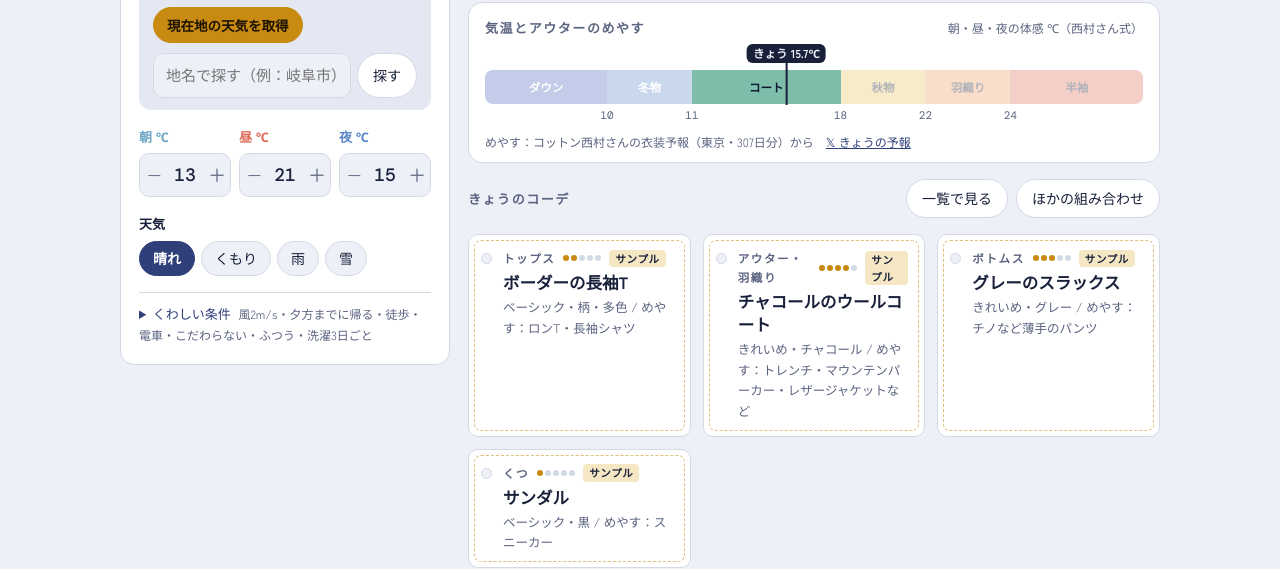
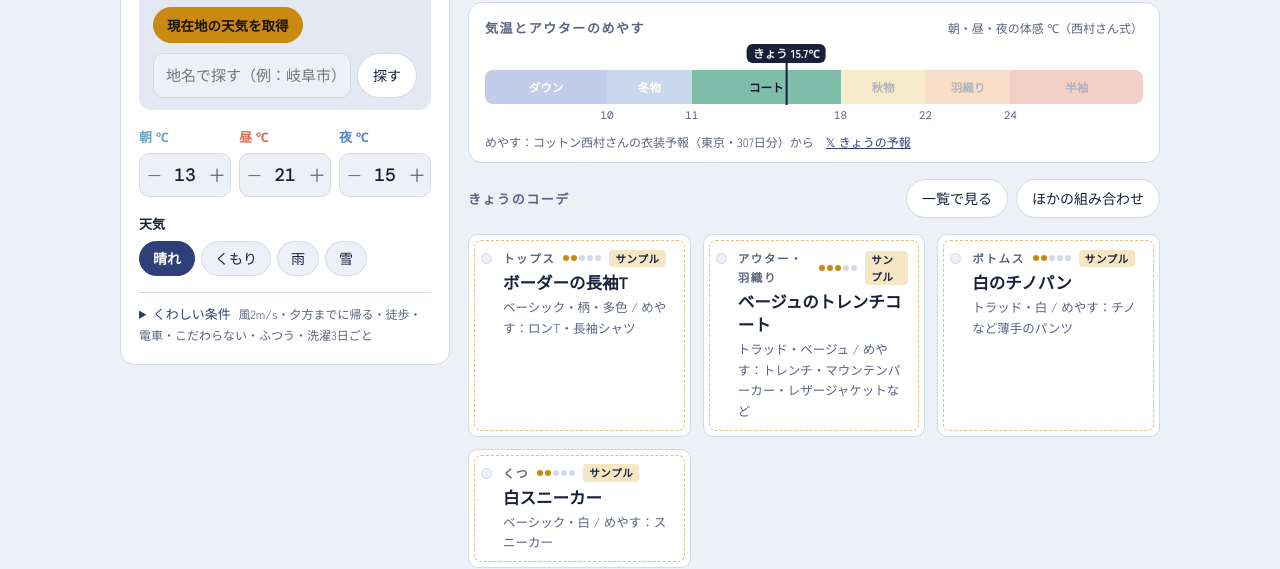
Before and after one commit to daichiforgemini-alt/kyou-nani-kiru, a plain HTML site: page index.html in a window 1280 px wide. Shown: the part 231-800 px from the top of the page. Drawn offline with nearby package versions, Linux system fonts and the light colour scheme; no server answers; a web font is replaced by a local one.

Commit message:
上着とトップスの厚さの差を強めに減点する
差が3以上（ダウン＋シャツなど）は大きく減点、冬の上着（暖かさ4以上）で差が2（チェスターコート＋シャツなど）もやや減点。
上着に合わせてニットを中に入れるか、薄めの上着を選ぶようになる。

Co-Authored-By: Claude Opus 5.5 <noreply@anthropic.com>
Claude-Session: https://claude.ai/code/session_01Qxc3UrQtjZAUURa7xwcuWJ

```diff
--- a/index.html
+++ b/index.html
@@ -908,7 +908,8 @@ function judgeOutfit(items, main, mid){
         if(txs.size < 2){ pen += .2; tips.push(["全身黒", "全身が黒です。シルエット・素材・光沢で差を作らないと「ただの黒」になります。ツヤのある靴や、起毛した生地を1点入れると締まります。"]); }
         else tips.push(["全身黒", "全身黒ですが、生地の質感に差があるので単調になりにくい組み合わせです。顔まわりが目立つので、首元を整えると決まります。"]); } }
     // 生地の厚さは内側から外側へ均等に上げる（厚いアウターの下に薄いシャツ、は負ける）
-    if(top0 && out0 && out0.cat==="outer" && out0.warmth - Math.max(1, top0.warmth) >= 3){ pen += .3; tips.push(["生地の厚さ", "上着と中の服の厚さに差がありすぎます。重ね着の生地の厚さは、内側から外側へ均等に上げていくときれいです。厚いアウターの下に薄いシャツは負けやすいので、ニットやベスト、厚手のシャツ（デニム・オックスフォード）を挟むと段階がつきます。"]); }
+    { const gap = top0 && out0 && out0.cat==="outer" ? out0.warmth - Math.max(1, top0.warmth) : 0;   // 差が3以上は強く、冬の上着（4以上）で差が2もやや減点
+    if(gap >= 3 || (gap === 2 && out0.warmth >= 4)){ pen += gap >= 3 ? 1.2 : .6; tips.push(["生地の厚さ", "上着と中の服の厚さに差がありすぎます。重ね着の生地の厚さは、内側から外側へ均等に上げていくときれいです。厚いアウターの下に薄いシャツは負けやすいので、ニットやベスト、厚手のシャツ（デニム・オックスフォード）を挟むと段階がつきます。"]); } }
     // 存在感（圧力）は下半身が重い方が安定する（上だけ厚くて、パンツが薄い）
     { const upW = Math.max(top0 ? top0.warmth : 0, out0 ? out0.warmth : 0);
       if(bot0 && (upW - bot0.warmth >= 3 || (upW >= 3 && bot0.warmth <= 1))){ pen += .3; tips.push(["存在感", "上半身の存在感に対して、パンツが軽すぎます。存在感（圧力）は下半身が重い方が安定します。厚みのあるパンツにすると、上着を支えられます。"]); } }
```
